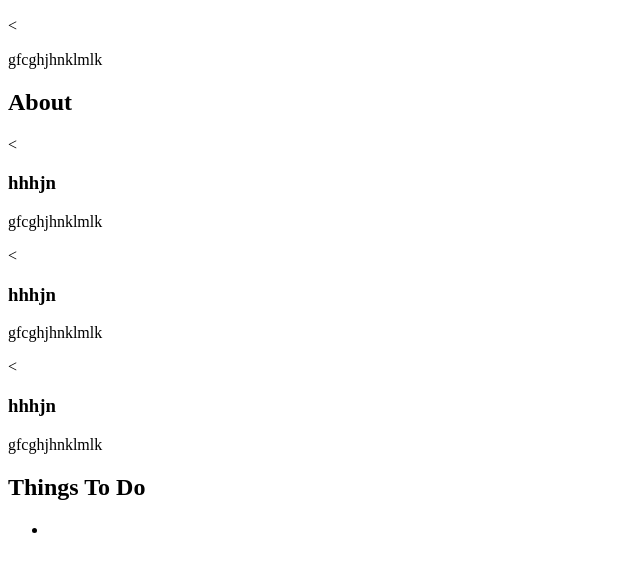
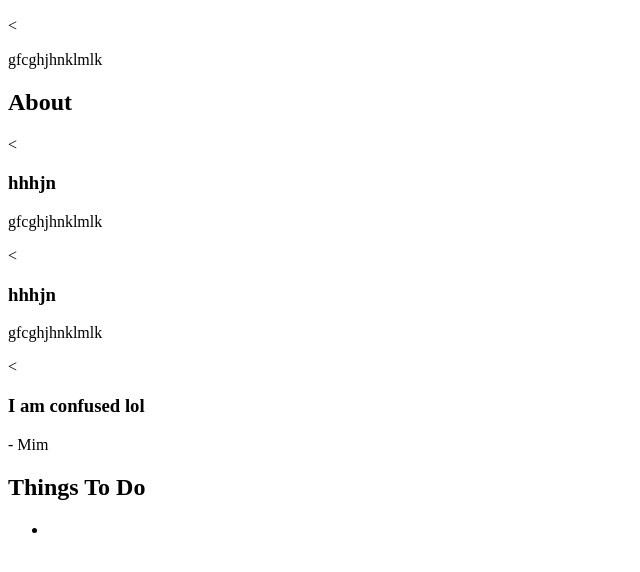
Before and after one commit to AleefN/effective-octo-broccoli, a plain HTML site: page index.html in a window 1280 px wide. Shown: the part 110-682 px from the top of the page, without its empty margins (0-640 px from the left). Drawn offline with Linux system fonts and the light colour scheme.

Commit message:
Add files via upload

```diff
--- a/index.html
+++ b/index.html
@@ -19,8 +19,8 @@
     <p>gfcghjhnklmlk</p>
   </section>
   <section>
-    <<h3>hhhjn</h3>
-    <p>gfcghjhnklmlk</p>
+    <<h3>I am confused lol</h3>
+    <p> - Mim</p>
   </section>
 </section>
 <section>
```
